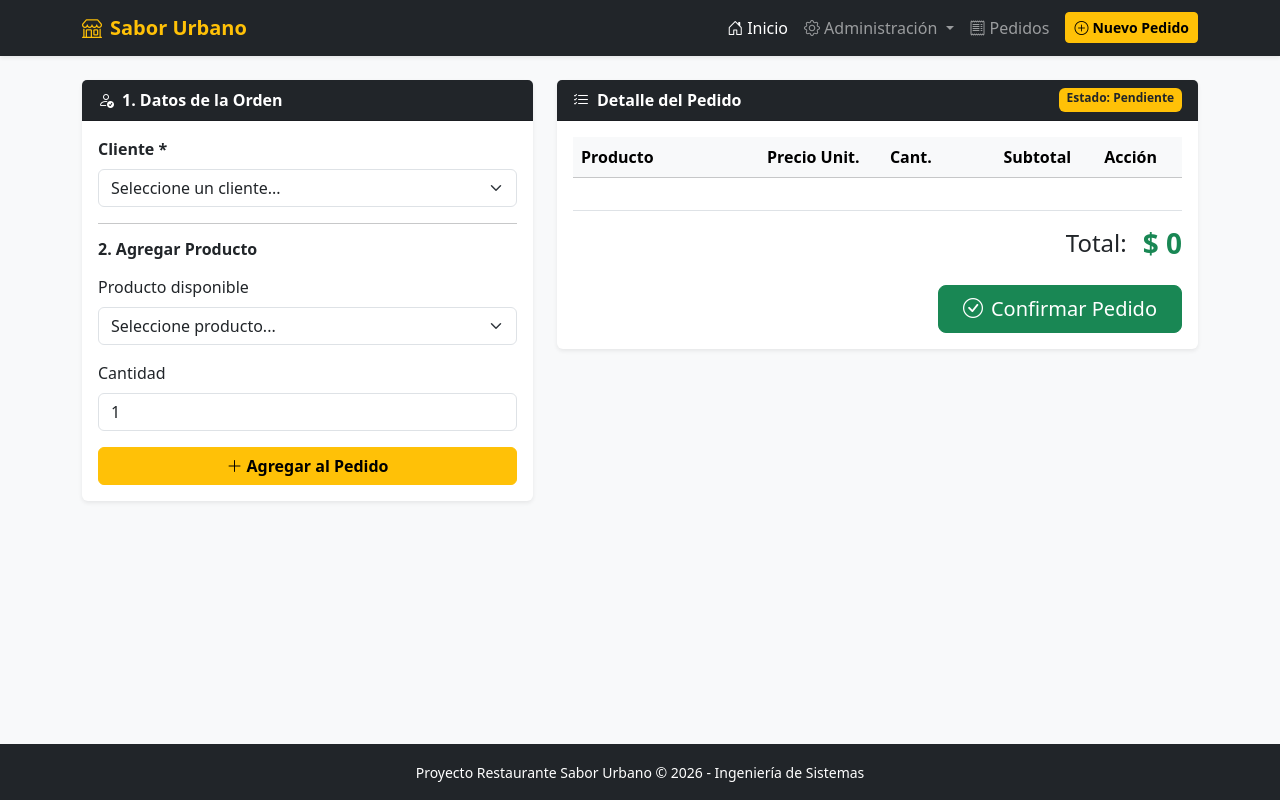
After one commit to Omloock7/ProyectoRestaurante, a Spring Boot app: page /pages/pedidos.html in a window 1280 px wide. The commit adds this page. Run offline with Spring Boot 4, Linux system fonts and the light colour scheme; lists and menus that the app fills with data are empty.

Commit message:
creacion de pagina pedidos

```diff
--- /dev/null
+++ b/src/main/resources/static/pages/pedidos.html
@@ -0,0 +1,204 @@
+<!doctype html>
+<html lang="es" xmlns:th="http://www.thymeleaf.org">
+  <head>
+    <meta charset="UTF-8" />
+    <meta name="viewport" content="width=device-width, initial-scale=1.0" />
+    <title>pedidos</title>
+    <!-- Bootstrap 5 CSS -->
+    <link
+      href="https://cdn.jsdelivr.net/npm/bootstrap@5.3.3/dist/css/bootstrap.min.css"
+      rel="stylesheet"
+    />
+    <!-- Bootstrap Icons -->
+    <link
+      href="https://cdn.jsdelivr.net/npm/bootstrap-icons@1.11.3/font/bootstrap-icons.min.css"
+      rel="stylesheet"
+    />
+  </head>
+  <body class="bg-light d-flex flex-column min-vh-100">
+    <!-- Barra de Navegación (Copiar en todas las vistas o usar th:fragment) -->
+    <nav class="navbar navbar-expand-lg navbar-dark bg-dark shadow-sm">
+      <div class="container">
+        <a class="navbar-brand fw-bold text-warning" href="/">
+          <i class="bi bi-shop me-2"></i>Sabor Urbano
+        </a>
+        <button
+          class="navbar-toggler"
+          type="button"
+          data-bs-toggle="collapse"
+          data-bs-target="#navbarNav"
+        >
+          <span class="navbar-toggler-icon"></span>
+        </button>
+        <div class="collapse navbar-collapse" id="navbarNav">
+          <ul class="navbar-nav ms-auto">
+            <li class="nav-item">
+              <a class="nav-link active" href="/"
+                ><i class="bi bi-house-door me-1"></i>Inicio</a
+              >
+            </li>
+            <li class="nav-item dropdown">
+              <a
+                class="nav-link dropdown-toggle"
+                href="#"
+                role="button"
+                data-bs-toggle="dropdown"
+              >
+                <i class="bi bi-gear me-1"></i>Administración
+              </a>
+              <ul class="dropdown-menu">
+                <li>
+                  <a class="dropdown-item" href="/categorias">Categorías</a>
+                </li>
+                <li>
+                  <a class="dropdown-item" href="/productos"
+                    >Productos (Menú)</a
+                  >
+                </li>
+                <li><a class="dropdown-item" href="/clientes">Clientes</a></li>
+              </ul>
+            </li>
+            <li class="nav-item">
+              <a class="nav-link" href="/pedidos"
+                ><i class="bi bi-receipt me-1"></i>Pedidos</a
+              >
+            </li>
+            <li class="nav-item ms-lg-2">
+              <a
+                class="btn btn-warning btn-sm fw-semibold mt-1"
+                href="/pedidos/nuevo"
+              >
+                <i class="bi bi-plus-circle me-1"></i>Nuevo Pedido
+              </a>
+            </li>
+          </ul>
+        </div>
+      </div>
+    </nav>
+
+    <!-- Contenido Principal -->
+    <main class="container my-4 flex-grow-1">
+      <div class="row g-4">
+        <!-- Columna Izquierda: Datos del Pedido y Selección -->
+        <div class="col-lg-5">
+          <div class="card shadow-sm border-0">
+            <div class="card-header bg-dark text-white fw-bold">
+              <i class="bi bi-person-check me-2"></i>1. Datos de la Orden
+            </div>
+            <div class="card-body">
+              <div class="mb-3">
+                <label for="clienteSelect" class="form-label fw-semibold"
+                  >Cliente *</label
+                >
+                <select id="clienteSelect" class="form-select" required>
+                  <option value="">Seleccione un cliente...</option>
+                  <!-- Aquí Thymeleaf iterará th:each="c : ${clientes}" -->
+                  <option value="1">10203040 - Juan Pérez</option>
+                </select>
+              </div>
+
+              <hr />
+              <h6 class="fw-bold mb-3">2. Agregar Producto</h6>
+              <div class="mb-3">
+                <label for="productoSelect" class="form-label"
+                  >Producto disponible</label
+                >
+                <select id="productoSelect" class="form-select">
+                  <option value="" data-precio="0">
+                    Seleccione producto...
+                  </option>
+                  <!-- Filtrar desde el backend solo los disponibles = true -->
+                  <option
+                    value="1"
+                    data-nombre="Hamburguesa"
+                    data-precio="18000"
+                  >
+                    Hamburguesa - $18.000
+                  </option>
+                  <option value="2" data-nombre="Limonada" data-precio="6000">
+                    Limonada - $6.000
+                  </option>
+                </select>
+              </div>
+
+              <div class="mb-3">
+                <label for="cantidadInput" class="form-label">Cantidad</label>
+                <input
+                  type="number"
+                  id="cantidadInput"
+                  class="form-control"
+                  value="1"
+                  min="1"
+                />
+              </div>
+
+              <button
+                type="button"
+                id="btnAgregar"
+                class="btn btn-warning w-100 fw-bold"
+              >
+                <i class="bi bi-plus-lg me-1"></i>Agregar al Pedido
+              </button>
+            </div>
+          </div>
+        </div>
+
+        <!-- Columna Derecha: Detalle del Pedido -->
+        <div class="col-lg-7">
+          <div class="card shadow-sm border-0">
+            <div
+              class="card-header bg-dark text-white fw-bold d-flex justify-content-between"
+            >
+              <span
+                ><i class="bi bi-list-check me-2"></i>Detalle del Pedido</span
+              >
+              <span class="badge bg-warning text-dark">Estado: Pendiente</span>
+            </div>
+            <div class="card-body">
+              <div class="table-responsive">
+                <table class="table table-hover align-middle" id="tablaDetalle">
+                  <thead class="table-light">
+                    <tr>
+                      <th>Producto</th>
+                      <th class="text-end">Precio Unit.</th>
+                      <th class="text-center">Cant.</th>
+                      <th class="text-end">Subtotal</th>
+                      <th class="text-center">Acción</th>
+                    </tr>
+                  </thead>
+                  <tbody>
+                    <!-- Filas dinámicas con JS -->
+                  </tbody>
+                </table>
+              </div>
+
+              <div
+                class="d-flex justify-content-end align-items-center mt-3 pt-3 border-top"
+              >
+                <h4 class="mb-0 me-3">Total:</h4>
+                <h3 class="mb-0 fw-bold text-success" id="totalPedido">$ 0</h3>
+              </div>
+
+              <div class="mt-4 text-end">
+                <button type="submit" class="btn btn-success btn-lg px-4">
+                  <i class="bi bi-check-circle me-2"></i>Confirmar Pedido
+                </button>
+              </div>
+            </div>
+          </div>
+        </div>
+      </div>
+    </main>
+
+    <!-- Footer -->
+    <footer class="bg-dark text-white text-center py-3 mt-auto">
+      <small
+        >Proyecto Restaurante Sabor Urbano &copy; 2026 - Ingeniería de
+        Sistemas</small
+      >
+    </footer>
+
+    <!-- Bootstrap 5 JS Bundle -->
+    <script src="https://cdn.jsdelivr.net/npm/bootstrap@5.3.3/dist/js/bootstrap.bundle.min.js"></script>
+  </body>
+</html>
```
Also changed, not shown: src/main/resources/templates/index.html (+110 -3 lines), src/main/resources/static/css/style.css (added).
